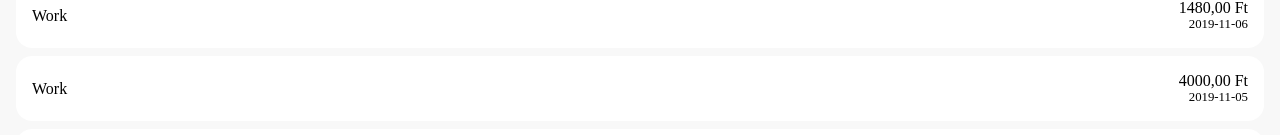
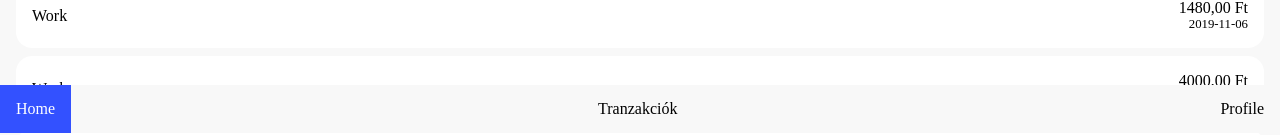
Before and after one commit to JohnTheBoss/budget-vue, a Nuxt app: page / in a window 1280 px wide. Shown: the part 667-802 px from the top of the page. Built offline with nearby package versions, Linux system fonts and the light colour scheme; no server answers.

Commit message:
add bottom menu

```diff
--- a/assets/style.scss
+++ b/assets/style.scss
@@ -2,6 +2,7 @@
   padding: 0;
   margin: 0;
 }
+
 html,
 body {
   background-color: #f8f8f8;
@@ -13,22 +14,19 @@
 
 .header {
   padding: 1em;
-    background: linear-gradient(
-      180deg,
+  background: linear-gradient(180deg,
     rgba(51, 81, 255, 1) 0%,
     rgba(51, 81, 255, 1) 55%,
     rgba(248, 248, 248, 1) 55%,
-      rgba(248, 248, 248, 1) 100%
-    );
+    rgba(248, 248, 248, 1) 100%);
   color: #fff;
 
-    & > .top {
+  &>.top {
     display: flex;
     flex-direction: row;
     margin: 0 0 1em 0;
 
-      & .left {
-      }
+    & .left {}
 
     & .center {
       flex-grow: 1;
@@ -36,8 +34,7 @@
       font-size: 1.2em;
     }
 
-      & .right {
-      }
+    & .right {}
   }
 
   & .headerBox {
@@ -47,12 +44,13 @@
     border-top-left-radius: 1em;
     border-top-right-radius: 1em;
 
-      & > .top {
+    &>.top {
       padding: 0 0 1em 0;
       color: rgb(31, 30, 36);
       display: flex;
       flex-direction: column;
     }
+
     & .body canvas {
       height: 200px !important;
     }
@@ -62,17 +60,21 @@
 .row {
   display: flex;
   flex-direction: row;
+
   & .w-50 {
     width: 50%;
     display: flex;
+
     @media screen and (max-width: 360px) {
       width: 100%;
     }
   }
+
   & .w-100 {
     width: 100%;
     display: flex;
   }
+
   @media screen and (max-width: 360px) {
     flex-wrap: wrap;
   }
@@ -84,14 +86,18 @@
   background-color: #fff;
   padding: 1em;
   border-radius: 1em;
+
   &:first-child {
     margin: 0.5em 0.5em 0.5em 0;
+
     @media screen and (max-width: 360px) {
       margin: 0.5em 0 0.5em 0;
     }
   }
+
   &:last-child {
     margin: 0.5em 0 0.5em 0.5em;
+
     @media screen and (max-width: 360px) {
       margin: 0.5em 0 0.5em 0;
     }
@@ -133,3 +139,36 @@
     }
   }
 }
+
+
+.bottomMenu {
+  position: fixed;
+  bottom: 0;
+  left: 0;
+  right: 0;
+  display: flex;
+  flex-direction: row;
+  justify-content: space-between;
+  /* justify-content: center; */
+  align-items: center;
+  height: 3em;
+  background-color: #f8f8f8;
+  & .menu-item{
+    display: flex;
+    align-items: center;
+    text-align: center;
+    background-color: #f8f8f8;
+    color: #000;
+    height: 100%;
+    padding: 0 1em;
+    text-decoration: none;
+    &.nuxt-link-exact-active{
+      color: #fff;
+      background-color: rgb(51, 81, 255);
+    }
+    &:hover{
+      color: #000;
+      background-color: #e6e3e3;
+    }
+  }
+}
--- /dev/null
+++ b/layouts/main.vue
@@ -0,0 +1,22 @@
+<template>
+  <div>
+    <nuxt />
+    <div class="bottomMenu">
+      <nuxt-link to="/" class="menu-item">Home</nuxt-link>
+      <nuxt-link to="/transactions" class="menu-item">Tranzakciók</nuxt-link>
+      <nuxt-link to="/profile" class="menu-item">Profile</nuxt-link>
+    </div>
+  </div>
+</template>
+
+<script>
+export default {
+  middleware: ["auth"]
+};
+</script>
+
+<style lang="scss">
+    body {
+        overflow: hidden;
+    }
+</style>
--- a/pages/index.vue
+++ b/pages/index.vue
@@ -49,7 +49,7 @@
 import Header from "~/components/Header";
 import budgetChart from "~/components/budgetChart";
 export default {
-  middleware: ["auth"],
+  layout: "main",
   components: {
     Header,
     budgetChart
@@ -190,5 +190,8 @@ export default {
 };
 </script>
 
-<style scoped>
+<style>
+.transactions{
+
+}
 </style>
--- /dev/null
+++ b/pages/profile.vue
@@ -0,0 +1,13 @@
+<template>
+  <h1>Profile</h1>
+</template>
+
+<script>
+export default {
+  layout: "main"
+}
+</script>
+
+<style>
+
+</style>
--- /dev/null
+++ b/pages/transactions.vue
@@ -0,0 +1,13 @@
+<template>
+  <h1>transactions</h1>
+</template>
+
+<script>
+export default {
+  layout: "main"
+}
+</script>
+
+<style>
+
+</style>
```
Lines whose indentation alone changed are shown as unchanged.
